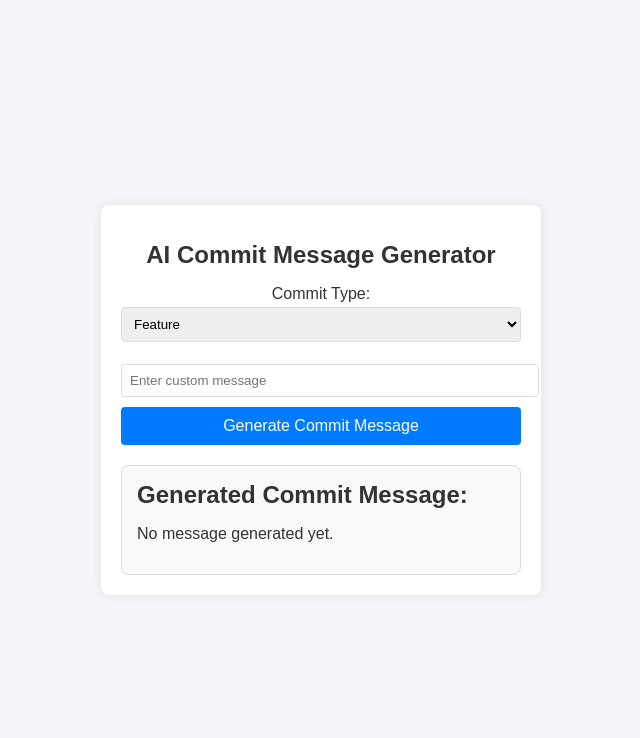
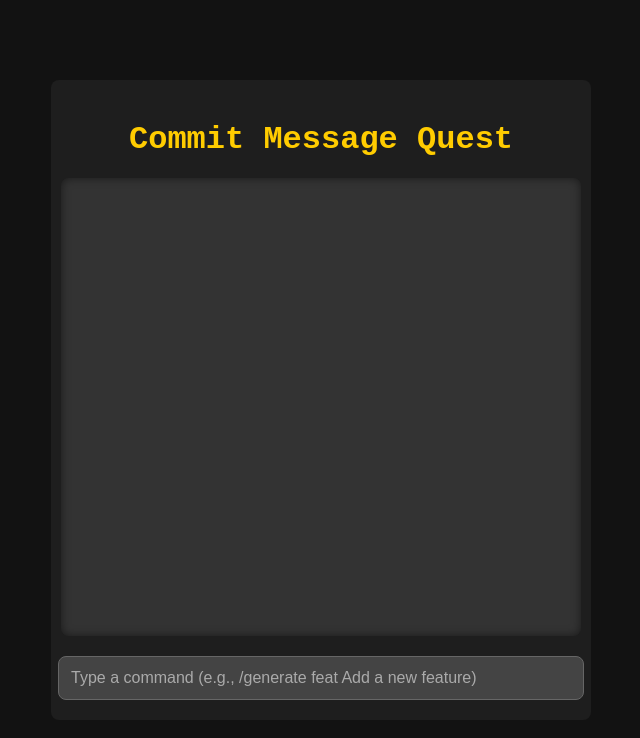
Before and after one commit to Engineernoob/commit-message-generator, a React app in the folder commit-message-generator-frontend/: page / in a window 1280 px wide. Shown: the top 738 px of the page, without its empty margins (319-959 px from the left). Built offline with nearby package versions, Linux system fonts and the light colour scheme.

Commit message:
updating ui and adding more choices to options

```diff
--- a/commit-message-generator-frontend/src/App.css
+++ b/commit-message-generator-frontend/src/App.css
@@ -1,78 +1,75 @@
 /* App.css */
 
 body {
-    font-family: Arial, sans-serif;
-    background-color: #f4f4f9;
-    color: #333;
+  font-family: 'Courier New', Courier, monospace;
+  background-color: #121212;
+  color: #e0e0e0;
   display: flex;
+  justify-content: center;
   align-items: center;
-    justify-content: center;
-    min-height: 100vh;
+  height: 100vh;
   margin: 0;
 }
 
 .app-container {
-    width: 400px;
+  width: 500px;
+  height: 600px;
   padding: 20px;
+  background-color: #1e1e1e;
   border-radius: 8px;
-    box-shadow: 0 0 10px rgba(0, 0, 0, 0.1);
-    background-color: #fff;
-    text-align: center;
+  display: flex;
+  flex-direction: column;
+  align-items: center;
 }
 
 h1 {
-    font-size: 1.5rem;
-    margin-bottom: 1rem;
-  }
-
-  .options {
+  color: #ffcc00;
   margin-bottom: 20px;
 }
 
-  .options label {
-    display: block;
-    margin-bottom: 8px;
+.chat-log {
+  width: 100%;
+  height: 80%;
+  overflow-y: auto;
+  padding: 10px;
+  background-color: #333;
+  border-radius: 8px;
+  box-shadow: inset 0 0 10px rgba(0, 0, 0, 0.5);
+  font-size: 0.9rem;
+  margin-bottom: 20px;
 }
 
-  .options select,
-  .options input {
-    width: 100%;
-    padding: 8px;
-    margin-top: 4px;
-    margin-bottom: 10px;
-    border-radius: 4px;
-    border: 1px solid #ddd;
+.message {
+  margin: 5px 0;
 }
 
-  .options button {
-    padding: 10px 15px;
-    font-size: 1rem;
-    background-color: #007bff;
-    color: #fff;
-    border: none;
-    border-radius: 4px;
-    cursor: pointer;
-    width: 100%;
+.message.user {
+  color: #00ccff;
 }
 
-  .options button:hover {
-    background-color: #0056b3;
+.message.system {
+  color: #00ff00;
 }
 
-  .message-display {
-    text-align: left;
-    background-color: #f9f9f9;
-    padding: 15px;
-    border-radius: 8px;
-    border: 1px solid #ddd;
+.message.error {
+  color: #ff3333;
 }
 
-  .message-display h2 {
-    margin: 0 0 8px;
+.command-input {
+  width: 100%;
+  padding: 12px;
+  background-color: #444;
+  border: 1px solid #666;
+  border-radius: 8px;
+  color: #e0e0e0;
+  font-size: 1rem;
+  outline: none;
 }
 
-  .error {
-    color: red;
-    font-weight: bold;
-    margin-bottom: 10px;
+.command-input::placeholder {
+  color: #aaa;
 }
+
+.command-input:focus {
+  border-color: #ffcc00;
+}
--- a/commit-message-generator-frontend/src/App.js
+++ b/commit-message-generator-frontend/src/App.js
@@ -1,31 +1,68 @@
 import React, { useState } from 'react';
-import Options from './components/Options';
-import MessageDisplay from './components/MessageDisplay';
 import './App.css';
 
+function App() {
+  const [messages, setMessages] = useState([]);
+  const [input, setInput] = useState('');
 
-function App() {
-  const [commitMessage, setCommitMessage] = useState('');
-  const [error, setError] = useState(null);
+  const handleCommand = async () => {
+    if (!input.trim()) return;
 
-  const handleGenerateMessage = async (commitType, customMessage) => {
-    setError(null); // Reset error before generating
+    // Add the user's command to the chat log
+    setMessages((prevMessages) => [...prevMessages, { type: 'user', text: input }]);
+
     try {
-      // Use the IPC API to generate a commit message
-      const generatedMessage = await window.api.generateCommitMessage(commitType, customMessage);
-      setCommitMessage(generatedMessage);
-    } catch (err) {
-      setError("Failed to generate commit message. Please try again.");
-      console.error("Error:", err);
+      const [command, ...args] = input.split(' ');
+      let response = '';
+
+      // Process the command
+      if (command === '/generate') {
+        const commitType = args[0] || 'feat';
+        const customMessage = args.slice(1).join(' ') || '';
+
+        response = await window.api.generateCommitMessage(commitType, customMessage);
+        setMessages((prevMessages) => [
+          ...prevMessages,
+          { type: 'system', text: `Generated Commit Message: ${response}` },
+        ]);
+      } else if (command === '/setup') {
+        response = 'Configuration setup started...';
+        // (Further setup actions can be added here)
+        setMessages((prevMessages) => [...prevMessages, { type: 'system', text: response }]);
+      } else {
+        response = `Unknown command: ${command}`;
+        setMessages((prevMessages) => [...prevMessages, { type: 'error', text: response }]);
+      }
+    } catch (error) {
+      // Handle errors as "enemies" in the chat
+      setMessages((prevMessages) => [
+        ...prevMessages,
+        { type: 'error', text: `Error encountered: ${error.message}` },
+      ]);
     }
+
+    setInput('');  // Clear the input field
   };
 
   return (
     <div className="app-container">
-      <h1>AI Commit Message Generator</h1>
-      <Options onGenerate={handleGenerateMessage} />
-      {error && <p className="error">{error}</p>}
-      <MessageDisplay message={commitMessage} />
+      <h1>Commit Message Quest</h1>
+      <div className="chat-log">
+        {messages.map((msg, index) => (
+          <div key={index} className={`message ${msg.type}`}>
+            {msg.type === 'error' ? '⚠️ Enemy Encounter: ' : ''}
+            {msg.text}
+          </div>
+        ))}
+      </div>
+      <input
+        type="text"
+        placeholder="Type a command (e.g., /generate feat Add a new feature)"
+        value={input}
+        onChange={(e) => setInput(e.target.value)}
+        onKeyDown={(e) => e.key === 'Enter' && handleCommand()}
+        className="command-input"
+      />
     </div>
   );
 }
--- a/commit-message-generator-frontend/src/components/Options.js
+++ b/commit-message-generator-frontend/src/components/Options.js
@@ -22,6 +22,11 @@ function Options({ onGenerate }) {
           <option value="feat">Feature</option>
           <option value="fix">Fix</option>
           <option value="chore">Chore</option>
+          <option value="docs">Documentation</option>
+          <option value="style">Style</option>
+          <option value="refactor">Refactor</option>
+          <option value="perf">Performance</option>
+          <option value="test">Test</option>
         </select>
       </label>
       <input
```
Lines whose indentation alone changed are shown as unchanged.
